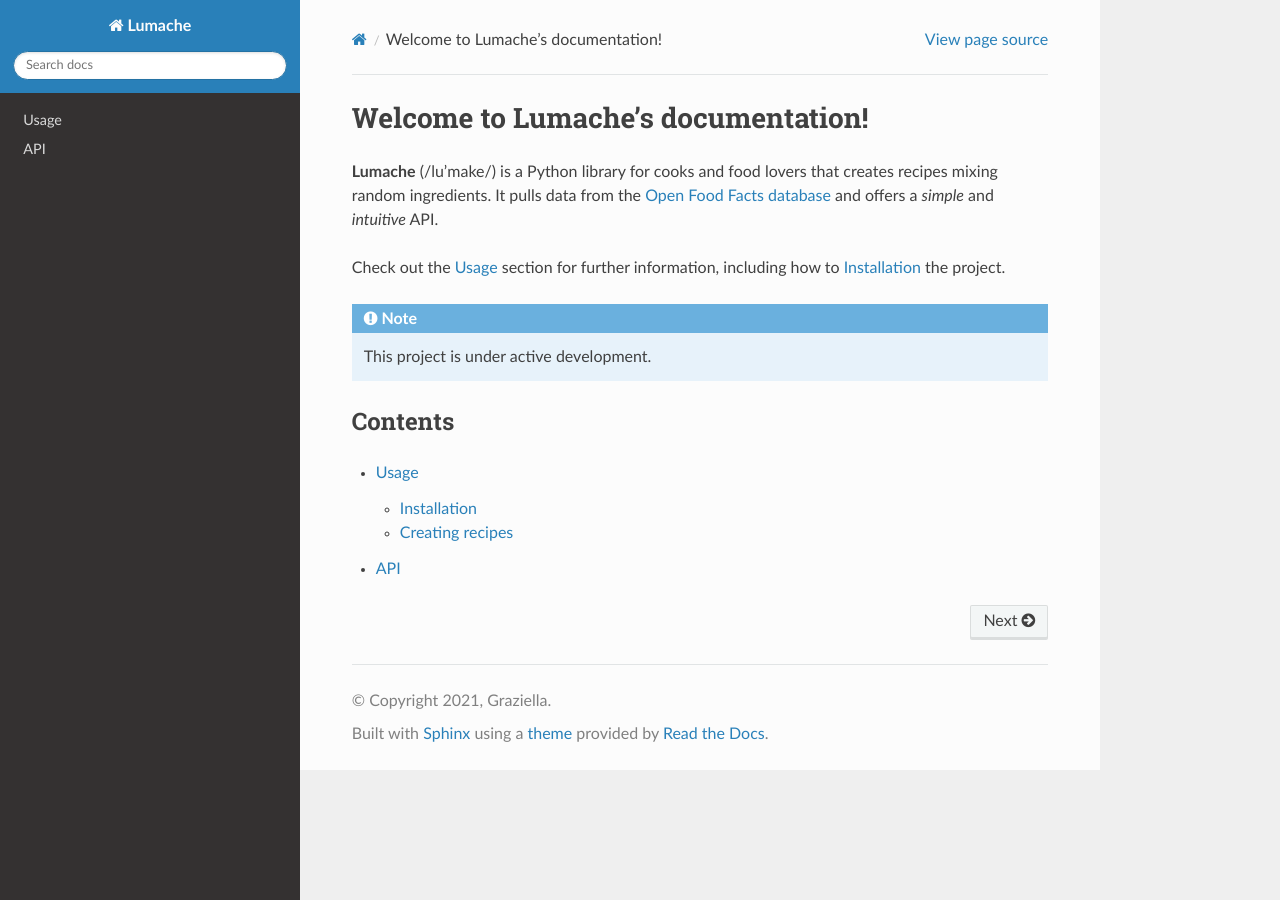
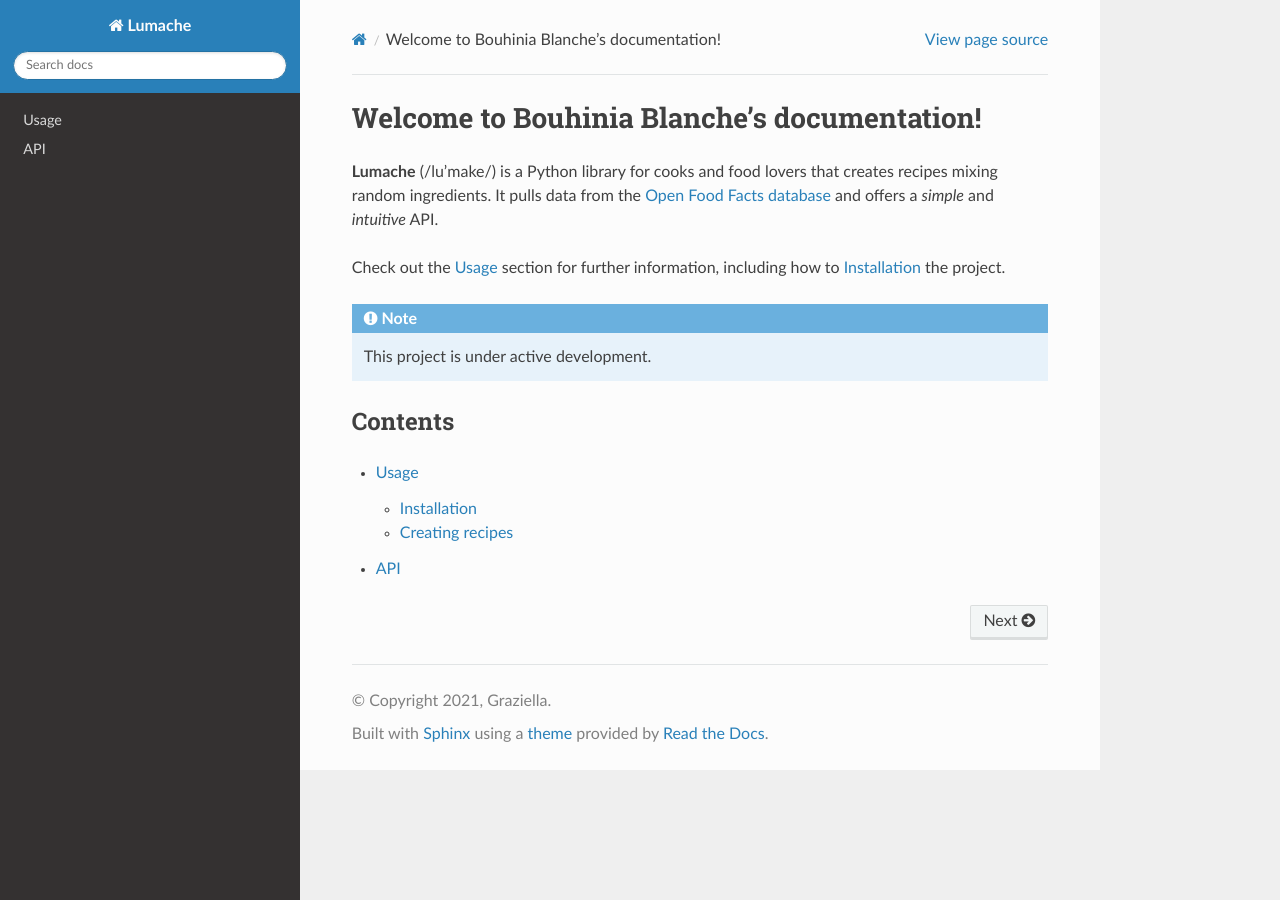
Before and after one commit to logano86/plantesaumaroc, a Sphinx documentation site: the page built from docs/source/index.rst, in a window 1280 px wide. Built offline with Sphinx 7.4.7 and the Read the Docs theme 3.1.0, drawn with Linux system fonts in a browser that asks for light colours.

Commit message:
Update index.rst

```diff
--- a/docs/source/index.rst
+++ b/docs/source/index.rst
@@ -1,4 +1,4 @@
-Welcome to Lumache's documentation!
+Welcome to Bouhinia Blanche's documentation!
 ===================================
 
 **Lumache** (/lu'make/) is a Python library for cooks and food lovers
```
